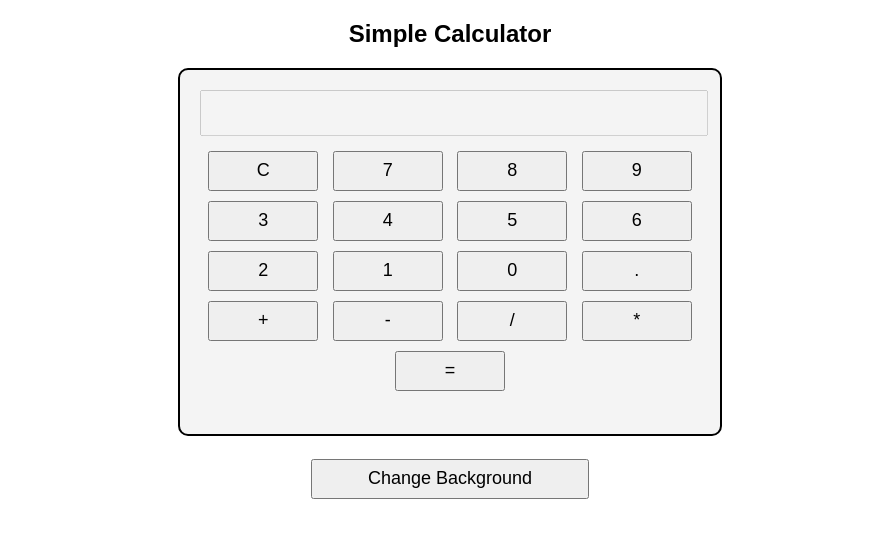
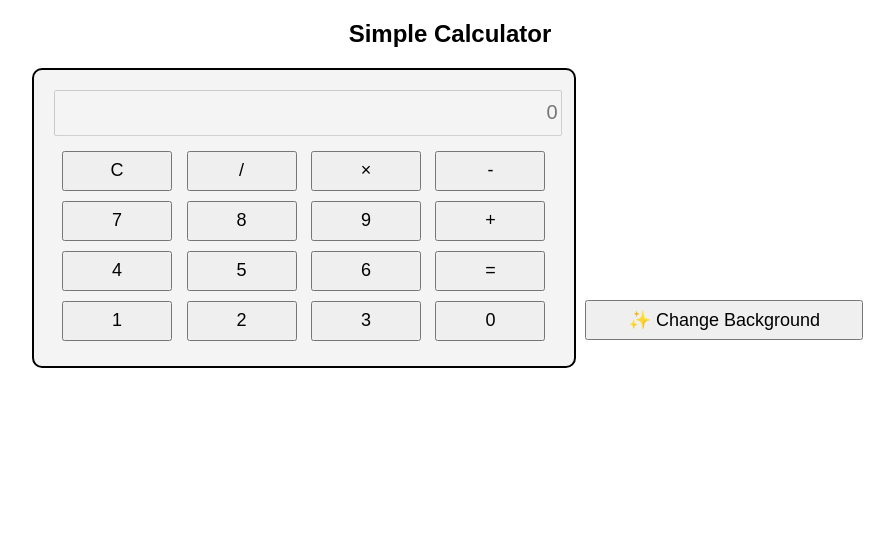
Before and after one commit to kerolosmichelle/Calculator_JS, a plain HTML site: page index.html in a window 1280 px wide. Shown: the whole page, without its empty margins (190-1084 px from the left). Drawn offline with Linux system fonts and the light colour scheme.

Commit message:
Update index.html

```diff
--- a/index.html
+++ b/index.html
@@ -6,34 +6,38 @@
     <title>Calculator with Background Toggle</title>
     <link rel="stylesheet" href="style.css">
 </head>
-<body>
+<body><div class="calculator-container">
     <h2>Simple Calculator</h2>
-    <div class="calculator">
-        <input type="text" id="display" disabled>
-        <br>
-        <button onclick="clearDisplay()">C</button>
+    <div class="calculator card-glass">
+        <input type="text" id="display" disabled placeholder="0">
+
+        <div class="buttons-grid">
+            <button onclick="clearDisplay()" class="btn-clear">C</button>
+            <button onclick="appendToDisplay('/')" class="btn-op">/</button>
+            <button onclick="appendToDisplay('*')" class="btn-op">×</button>
+            <button onclick="appendToDisplay('-')" class="btn-op">-</button>
+
             <button onclick="appendToDisplay('7')">7</button>
             <button onclick="appendToDisplay('8')">8</button>
             <button onclick="appendToDisplay('9')">9</button>
-        <br>
-        <button onclick="appendToDisplay('3')">3</button>
+            <button onclick="appendToDisplay('+')" class="btn-op">+</button>
+
             <button onclick="appendToDisplay('4')">4</button>
             <button onclick="appendToDisplay('5')">5</button>
             <button onclick="appendToDisplay('6')">6</button>
+            <button onclick="calculateResult()" class="btn-equal">=</button>
+
+            <button onclick="appendToDisplay('1')">1</button>
             <button onclick="appendToDisplay('2')">2</button>
-        <button onclick="appendToDisplay('1')">1</button>
+            <button onclick="appendToDisplay('3')">3</button>
             <button onclick="appendToDisplay('0')">0</button>
-        <button onclick="appendToDisplay('.')">.</button>
-        <button onclick="appendToDisplay('+')">+</button>
-        <button onclick="appendToDisplay('-')">-</button>
-        <button onclick="appendToDisplay('/')">/</button>
-        <button onclick="appendToDisplay('*')">*</button>
-        <button onclick="calculateResult()">=</button>
-        <br>
-        <br>
         </div>
-    <br><br>
-    <button onclick="toggleBackground()">Change Background</button>
+    </div>
+
+    <button class="bg-toggle-btn" onclick="toggleBackground()">
+        <span>✨</span> Change Background
+    </button>
+</div>
 
     <script>
         function appendToDisplay(value) {
```
Lines whose indentation alone changed are shown as unchanged.
